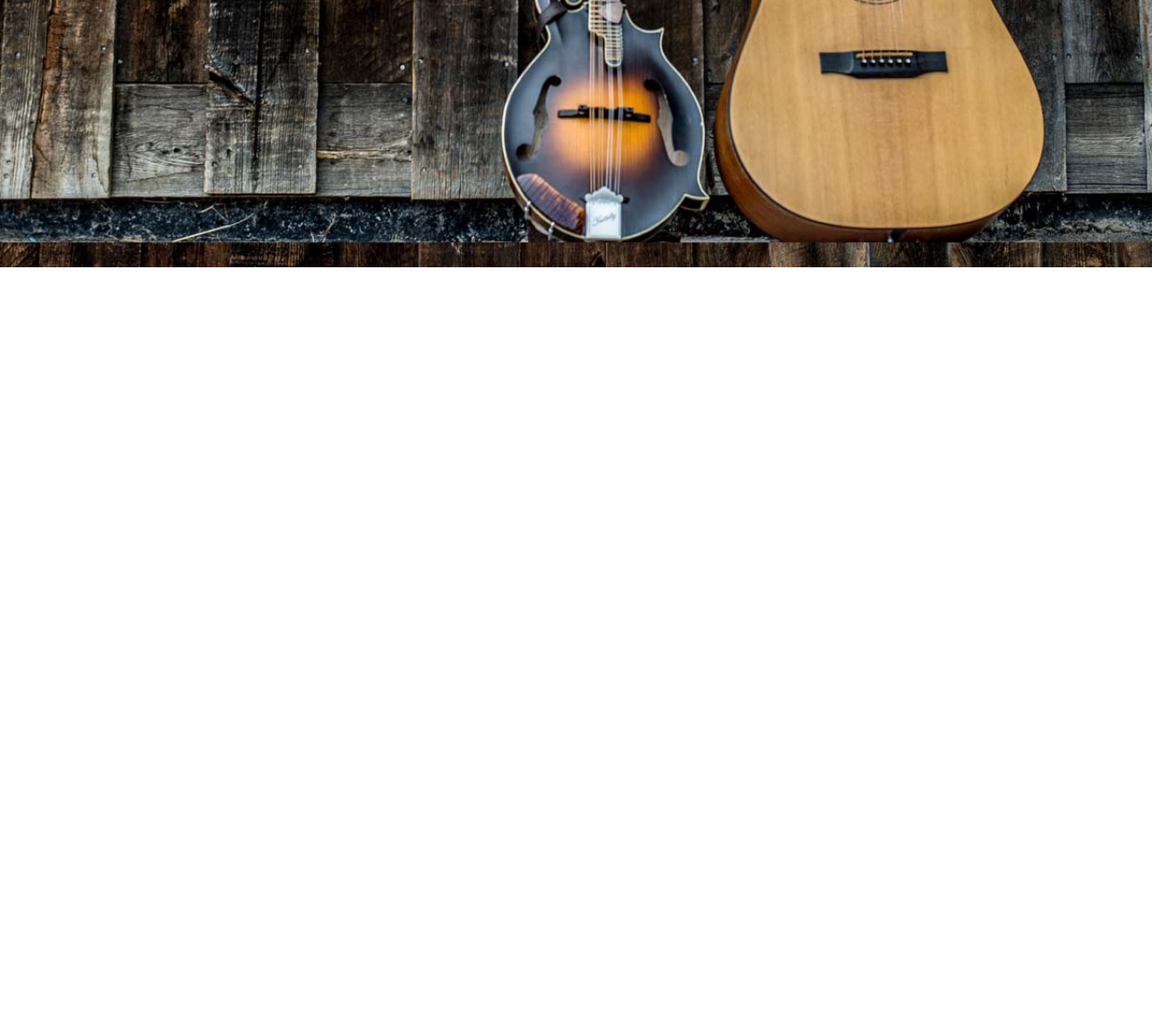
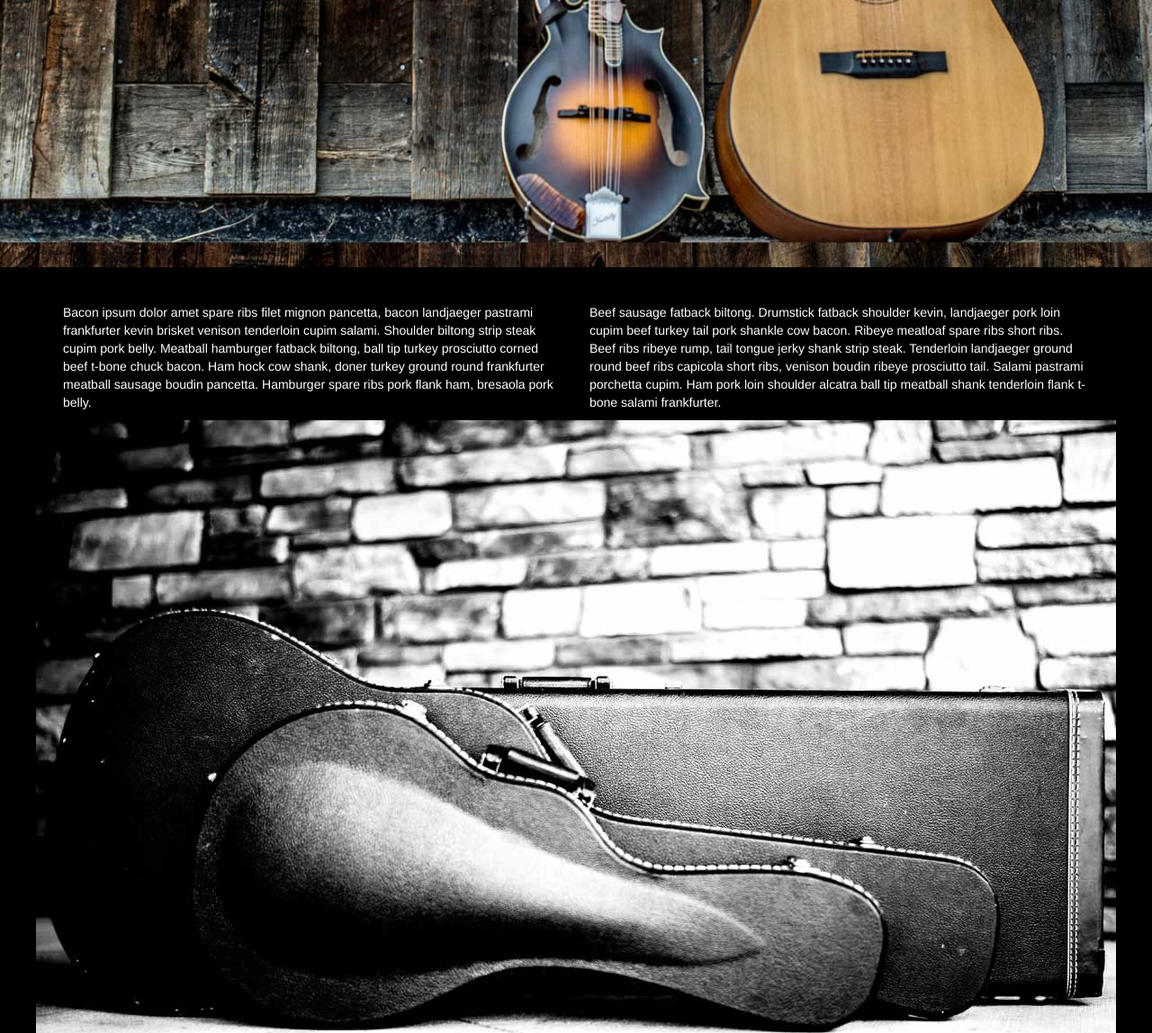
Before and after one commit to snakeriverdrifters/snakeriverdrifters.github.io, a plain HTML site: page index.html in a window 1280 px wide. Shown: the part 585-1733 px from the top of the page at 90% size. Before the commit the page ends 882 px from the top, so only its background shows below. Drawn offline with nearby package versions, Linux system fonts and the light colour scheme.

Commit message:
google analytics

```diff
--- a/index.html
+++ b/index.html
@@ -64,10 +64,42 @@
     </div>
   </div>
 
+  <div class="srd-banner">
+
+    <div class="container">
+      <div class="row">
+
+        <div class="col-sm-6">
+          <p>Bacon ipsum dolor amet spare ribs filet mignon pancetta, bacon landjaeger pastrami frankfurter kevin brisket venison tenderloin cupim salami. Shoulder biltong strip steak cupim pork belly. Meatball hamburger fatback biltong, ball tip turkey prosciutto corned beef t-bone chuck bacon. Ham hock cow shank, doner turkey ground round frankfurter meatball sausage boudin pancetta. Hamburger spare ribs pork flank ham, bresaola pork belly.</p>
+        </div>
+
+        <div class="col-sm-6">
+          <p>Beef sausage fatback biltong. Drumstick fatback shoulder kevin, landjaeger pork loin cupim beef turkey tail pork shankle cow bacon. Ribeye meatloaf spare ribs short ribs. Beef ribs ribeye rump, tail tongue jerky shank strip steak. Tenderloin landjaeger ground round beef ribs capicola short ribs, venison boudin ribeye prosciutto tail. Salami pastrami porchetta cupim. Ham pork loin shoulder alcatra ball tip meatball shank tenderloin flank t-bone salami frankfurter.</p>
+        </div>
+
+      </div>
+    </div>
+
+    <img src="cases2.jpg" class="cases img-responsive"/>
+
+
+    <p>info@SnakeRiverDrifters.com</p>
+    <p>http://fb.me/snakeriverdriftersmusic</p>
+
+  </div>
 
 
 
+  <script>
+    (function(i,s,o,g,r,a,m){i['GoogleAnalyticsObject']=r;i[r]=i[r]||function(){
+    (i[r].q=i[r].q||[]).push(arguments)},i[r].l=1*new Date();a=s.createElement(o),
+    m=s.getElementsByTagName(o)[0];a.async=1;a.src=g;m.parentNode.insertBefore(a,m)
+    })(window,document,'script','https://www.google-analytics.com/analytics.js','ga');
 
+    ga('create', 'UA-96178903-1', 'auto');
+    ga('send', 'pageview');
+
+  </script>
 
 </body>
 
```
